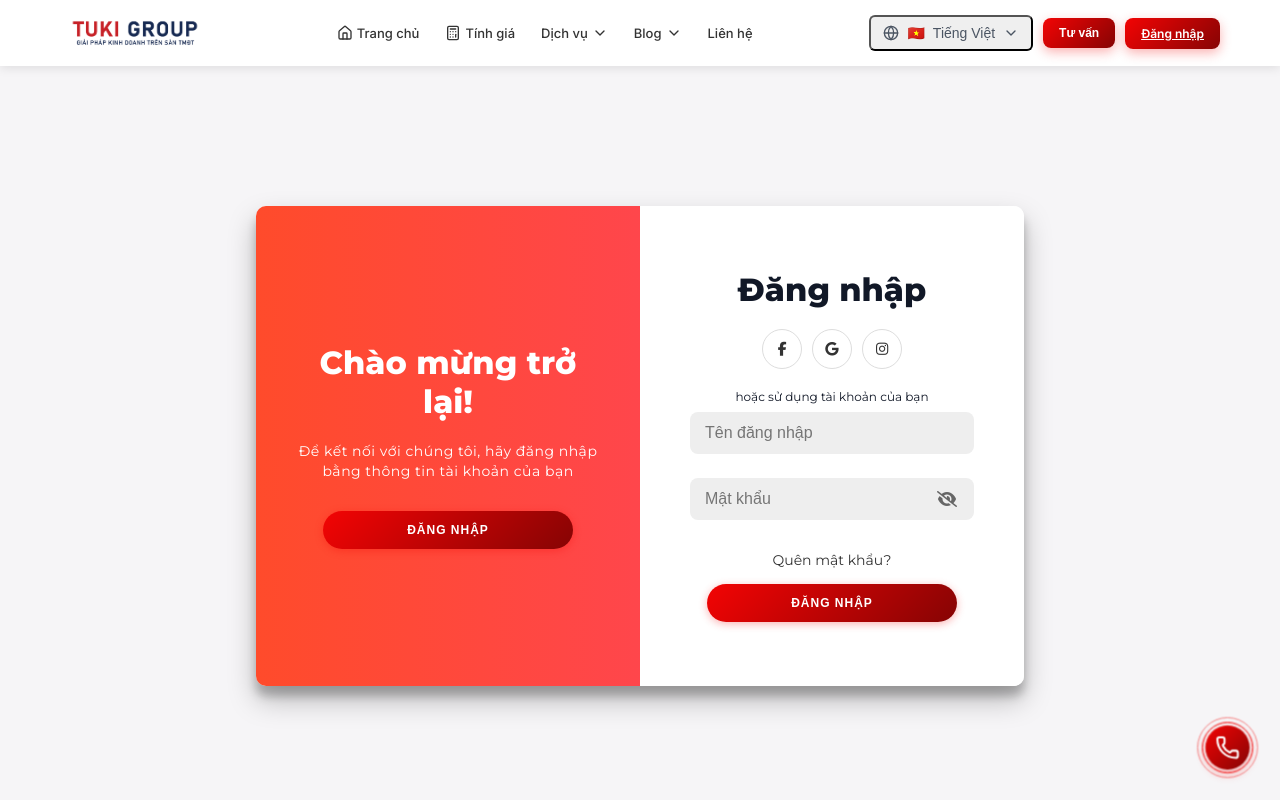
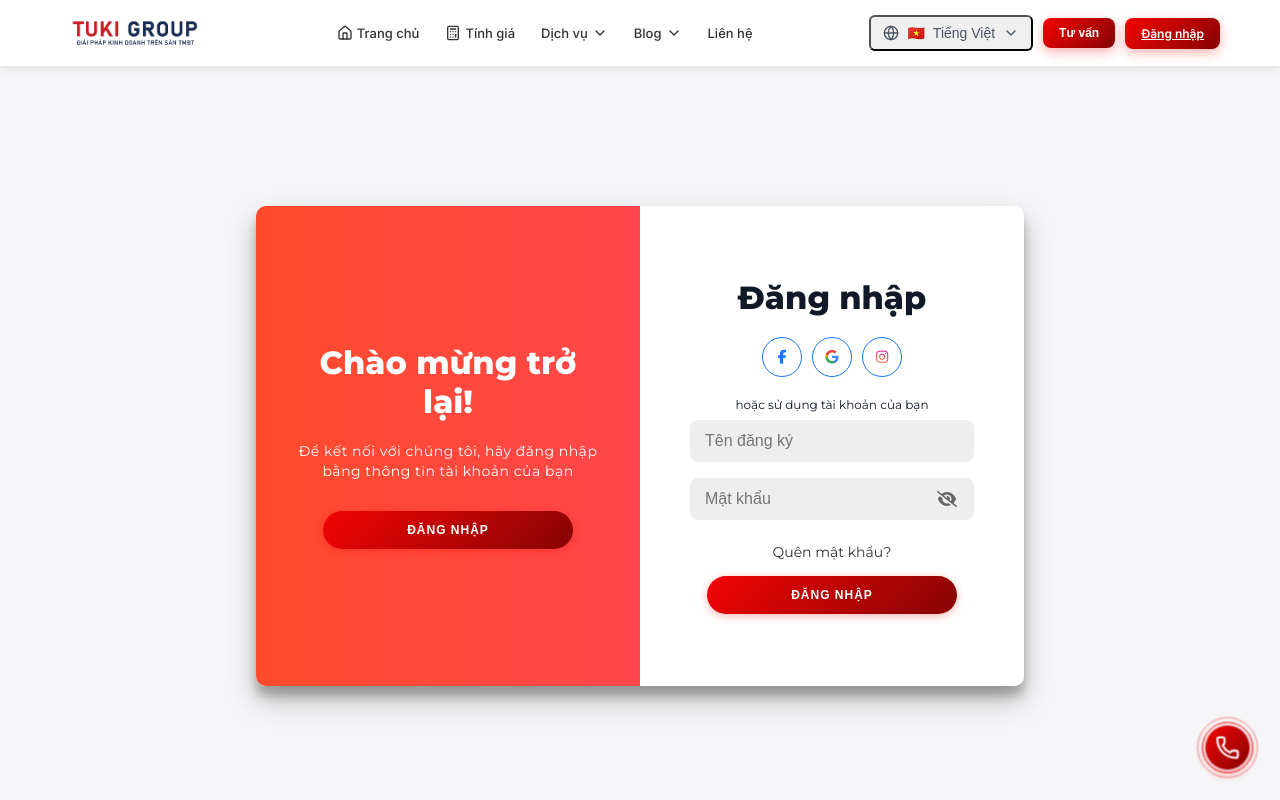
Before and after one commit to iuh20116421/shopee-price-calculator, a React (Create React App) app: page /login in a window 1280 px wide. Both pictures are taken after a click on the button "ĐĂNG KÝ". Shown: the top 800 px of the page. Built offline with nearby package versions, Linux system fonts and the light colour scheme.

Commit message:
restyle login form

```diff
--- a/src/locales/en.json
+++ b/src/locales/en.json
@@ -231,6 +231,9 @@
     "signIn": "Sign in",
     "username": "Username",
     "password": "Password",
+    "confirmPassword": "Confirm Password",
+    "phone": "Phone Number",
+    "shopLink": "Shop Link",
     "forgotPassword": "Forgot your password?",
     "signUp": "Sign Up",
     "welcomeBack": "Welcome Back!",
@@ -243,6 +246,13 @@
     "signUpButton": "Sign Up",
     "signOut": "Sign Out",
     "invalidCredentials": "Invalid username or password",
-    "signUpDisabled": "Sign up feature is temporarily unavailable"
+    "signUpDisabled": "Sign up feature is temporarily unavailable",
+    "validation": {
+      "usernameRequired": "Please enter username",
+      "phoneRequired": "Please enter phone number",
+      "passwordRequired": "Please enter password",
+      "confirmPasswordRequired": "Please confirm your password",
+      "passwordMismatch": "Passwords do not match"
+    }
   }
 }
--- a/src/locales/vi.json
+++ b/src/locales/vi.json
@@ -229,8 +229,9 @@
     "title": "Đăng nhập | Tuki Group",
     "createAccount": "Tạo tài khoản",
     "signIn": "Đăng nhập",
-    "username": "Tên đăng nhập",
+    "username": "Tên đăng ký",
     "password": "Mật khẩu",
+    "confirmPassword": "Nhập lại mật khẩu",
     "forgotPassword": "Quên mật khẩu?",
     "signUp": "Đăng ký",
     "welcomeBack": "Chào mừng trở lại!",
@@ -243,6 +244,15 @@
     "signUpButton": "Đăng ký",
     "signOut": "Đăng xuất",
     "invalidCredentials": "Tên đăng nhập hoặc mật khẩu không đúng",
-    "signUpDisabled": "Chức năng đăng ký tạm thời không khả dụng"
+    "signUpDisabled": "Chức năng đăng ký tạm thời không khả dụng",
+    "phone": "Số điện thoại",
+    "shopLink": "Link shop",
+    "validation": {
+      "usernameRequired": "Vui lòng nhập tên đăng ký",
+      "phoneRequired": "Vui lòng nhập số điện thoại",
+      "passwordRequired": "Vui lòng nhập mật khẩu",
+      "confirmPasswordRequired": "Vui lòng nhập lại mật khẩu",
+      "passwordMismatch": "Mật khẩu nhập lại không khớp"
+    }
   }
 }
--- a/src/pages/Login.tsx
+++ b/src/pages/Login.tsx
@@ -8,9 +8,13 @@ const Login: React.FC = () => {
   const [isSignUp, setIsSignUp] = useState(false);
   const [username, setUsername] = useState('');
   const [password, setPassword] = useState('');
+  const [confirmPassword, setConfirmPassword] = useState('');
+  const [phone, setPhone] = useState('');
+  const [shopLink, setShopLink] = useState('');
   const [error, setError] = useState('');
   const [showSignInPassword, setShowSignInPassword] = useState(false);
   const [showSignUpPassword, setShowSignUpPassword] = useState(false);
+  const [showConfirmPassword, setShowConfirmPassword] = useState(false);
   const navigate = useNavigate();
 
   useEffect(() => {
@@ -27,6 +31,29 @@ const Login: React.FC = () => {
 
   const handleSignUpSubmit = (e: React.FormEvent) => {
     e.preventDefault();
+
+    // Validate required fields
+    if (!username.trim()) {
+      setError(t('login.validation.usernameRequired'));
+      return;
+    }
+    if (!phone.trim()) {
+      setError(t('login.validation.phoneRequired'));
+      return;
+    }
+    if (!password.trim()) {
+      setError(t('login.validation.passwordRequired'));
+      return;
+    }
+    if (!confirmPassword.trim()) {
+      setError(t('login.validation.confirmPasswordRequired'));
+      return;
+    }
+    if (password !== confirmPassword) {
+      setError(t('login.validation.passwordMismatch'));
+      return;
+    }
+
     setError(t('login.signUpDisabled'));
   };
 
@@ -55,33 +82,61 @@ const Login: React.FC = () => {
           <form onSubmit={handleSignUpSubmit}>
             <h1>{t('login.createAccount')}</h1>
             <div className="social-container">
-              <a href="https://www.facebook.com" className="social">
+              <a href="https://www.facebook.com" className="social facebook">
                 <i className="fab fa-facebook-f"></i>
               </a>
-              <a href="https://www.google.com" className="social">
+              <a href="https://www.google.com" className="social google">
                 <i className="fab fa-google"></i>
               </a>
-              <a href="https://www.instagram.com" className="social">
+              <a href="https://www.instagram.com" className="social instagram">
                 <i className="fab fa-instagram"></i>
               </a>
             </div>
             <span>{t('login.orUseEmail')}</span>
             <input
               type="text"
-              placeholder={t('login.username')}
+              placeholder={`${t('login.username')} *`}
               value={username}
               onChange={(e) => setUsername(e.target.value)}
+              required
+            />
+            <input
+              type="tel"
+              placeholder={`${t('login.phone')} *`}
+              value={phone}
+              onChange={(e) => setPhone(e.target.value)}
+              required
+            />
+            <input
+              type="text"
+              placeholder={t('login.shopLink')}
+              value={shopLink}
+              onChange={(e) => setShopLink(e.target.value)}
             />
             <div className="password-input-container">
               <input
                 type={showSignUpPassword ? "text" : "password"}
-                placeholder={t('login.password')}
+                placeholder={`${t('login.password')} *`}
                 value={password}
                 onChange={(e) => setPassword(e.target.value)}
+                required
               />
               <i
                 className={`fas ${showSignUpPassword ? 'fa-eye' : 'fa-eye-slash'}`}
                 onClick={() => setShowSignUpPassword(!showSignUpPassword)}
+              />
+            </div>
+            <div className="password-input-container">
+              <input
+                type={showConfirmPassword ? "text" : "password"}
+                placeholder={`${t('login.confirmPassword')} *`}
+                value={confirmPassword}
+                onChange={(e) => setConfirmPassword(e.target.value)}
+                required
+              />
+              <i
+                className={`fas ${showConfirmPassword ? 'fa-eye' : 'fa-eye-slash'}`}
+                onClick={() => setShowConfirmPassword(!showConfirmPassword)}
               />
             </div>
             {error && <div className="error-message">{error}</div>}
@@ -97,13 +152,13 @@ const Login: React.FC = () => {
           <form onSubmit={handleSignInSubmit}>
             <h1>{t('login.signIn')}</h1>
             <div className="social-container">
-              <a href="https://www.facebook.com" className="social">
+              <a href="https://www.facebook.com" className="social facebook">
                 <i className="fab fa-facebook-f"></i>
               </a>
-              <a href="https://www.google.com" className="social">
+              <a href="https://www.google.com" className="social google">
                 <i className="fab fa-google"></i>
               </a>
-              <a href="https://www.instagram.com" className="social">
+              <a href="https://www.instagram.com" className="social instagram">
                 <i className="fab fa-instagram"></i>
               </a>
             </div>
--- a/src/styles/components/consultation-popup.css
+++ b/src/styles/components/consultation-popup.css
@@ -216,7 +216,7 @@
   -webkit-background-clip: text;
   -webkit-text-fill-color: transparent;
   background-clip: text;
-  margin-bottom: 26px;
+  margin-bottom: 20px;
   text-align: center;
   letter-spacing: -0.5px;
   position: relative;
--- a/src/styles/pages/login.css
+++ b/src/styles/pages/login.css
@@ -287,11 +287,36 @@
   background: none;
   cursor: pointer;
   transition: all 0.3s ease;
+  color: #333;
+}
+
+.social-container .social.facebook {
+  color: #1877f2;
+  border-color: #1877f2;
+}
+
+.social-container .social.google {
+  background: conic-gradient(from -45deg, #ea4335 110deg, #4285f4 90deg 180deg, #34a853 180deg 270deg, #fbbc05 270deg) 73% 55%/150% 150% no-repeat;
+  -webkit-background-clip: text;
+  background-clip: text;
+  color: transparent;
+  border-color: #1877f2;
+}
+
+.social-container .social.instagram {
+  background: radial-gradient(circle at 30% 107%, #fdf497 0%, #fdf497 5%, #fd5949 45%, #d6249f 60%, #285AEB 90%);
+  -webkit-background-clip: text;
+  background-clip: text;
+  color: transparent;
+  border-image: #1877f2;
+  border-color: #1877f2;;
+  /* border-image: linear-gradient(45deg, #fdf497, #fd5949, #d6249f, #285AEB) 1; */
+  border-radius: 50%;
 }
 
 .social-container .social:hover {
-  border-color: #FF4B2B;
-  color: #FF4B2B;
+  transform: translateY(-2px);
+  box-shadow: 0 2px 4px rgba(0,0,0,0.2);
 }
 
 .forgot-password {
@@ -321,7 +346,6 @@
 .password-input-container {
   position: relative;
   width: 100%;
-  margin: 8px 0;
 }
 
 .password-input-container input {
```
